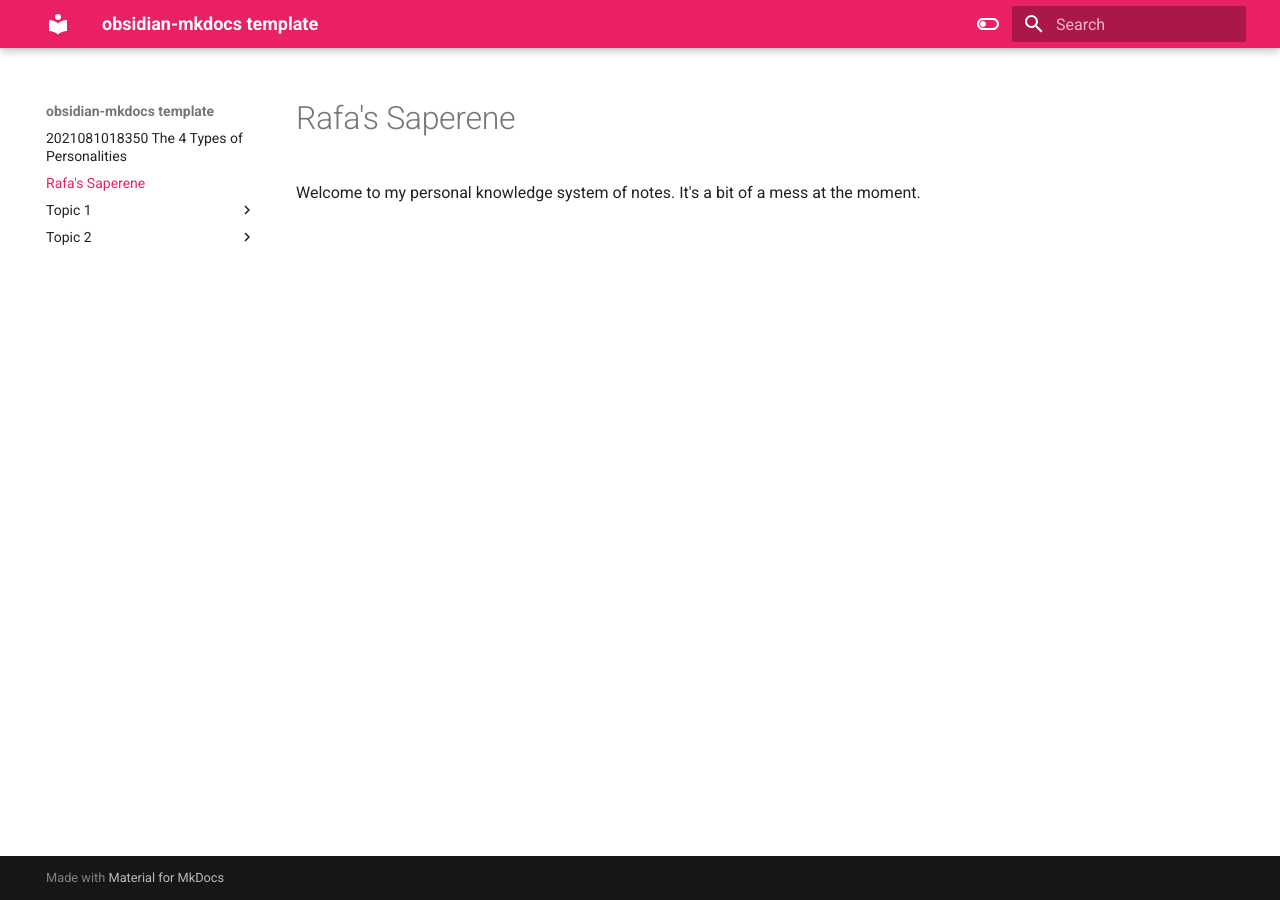
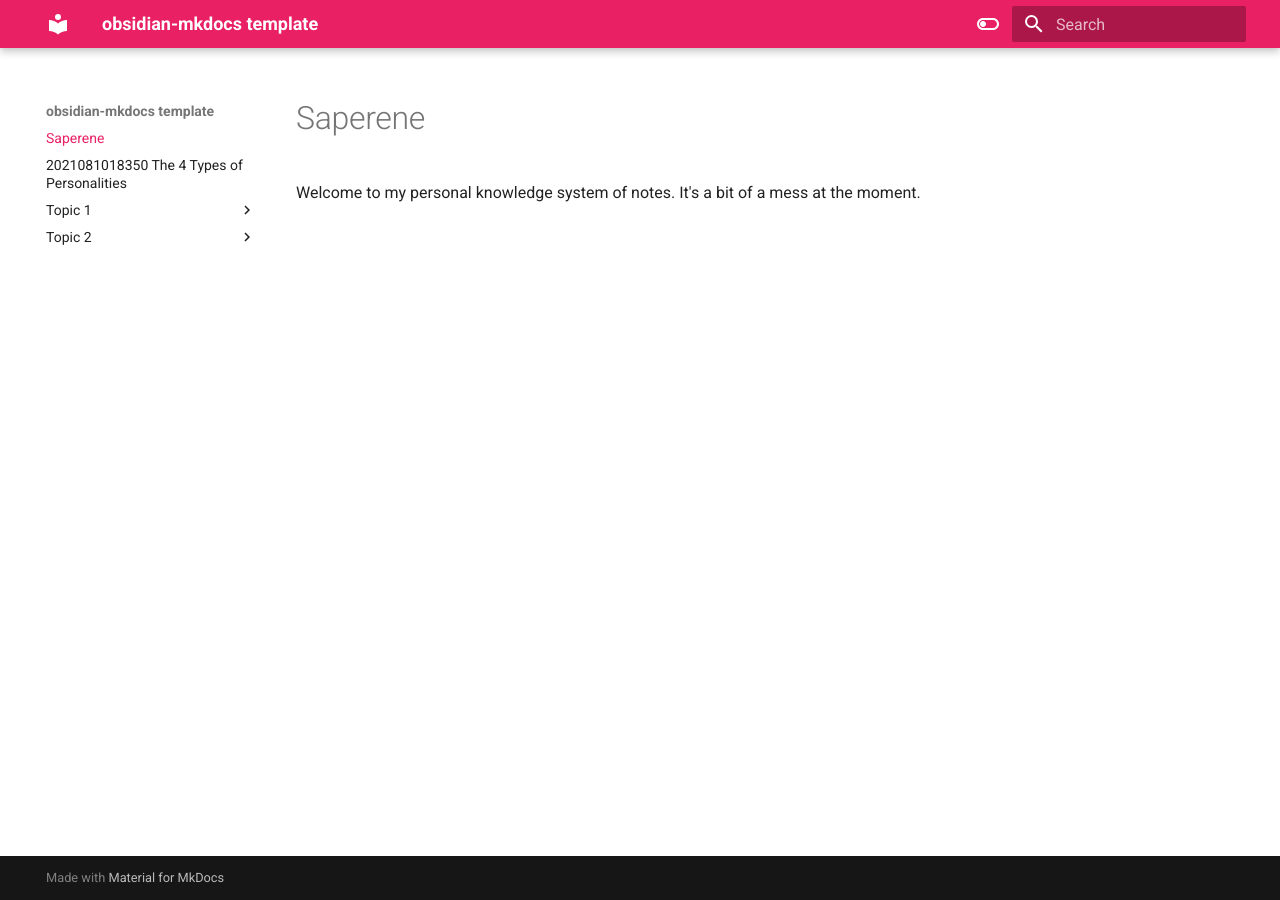
Before and after one commit to Thopiax/Thopiax.github.io, an MkDocs documentation site: the page built from docs/index.md, in a window 1280 px wide. Built offline with MkDocs 1.6.1 and Material for MkDocs 9.7.7, drawn with Linux system fonts in a browser that asks for light colours.

```diff
--- a/docs/Rafa's Saperene.md
+++ b/docs/index.md
@@ -1,3 +1,3 @@
-# Rafa's Saperene
+# Saperene
 
 Welcome to my personal knowledge system of notes. It's a bit of a mess at the moment.
```
